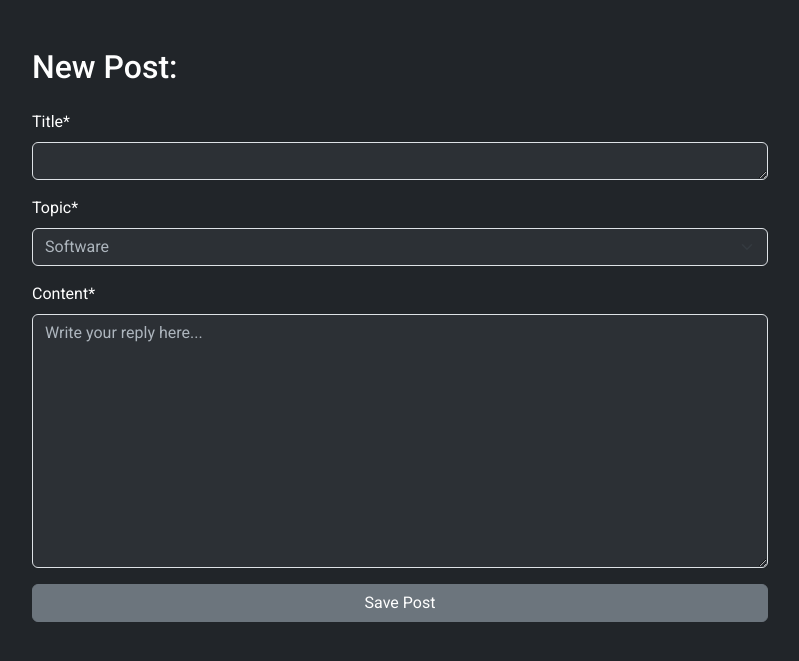
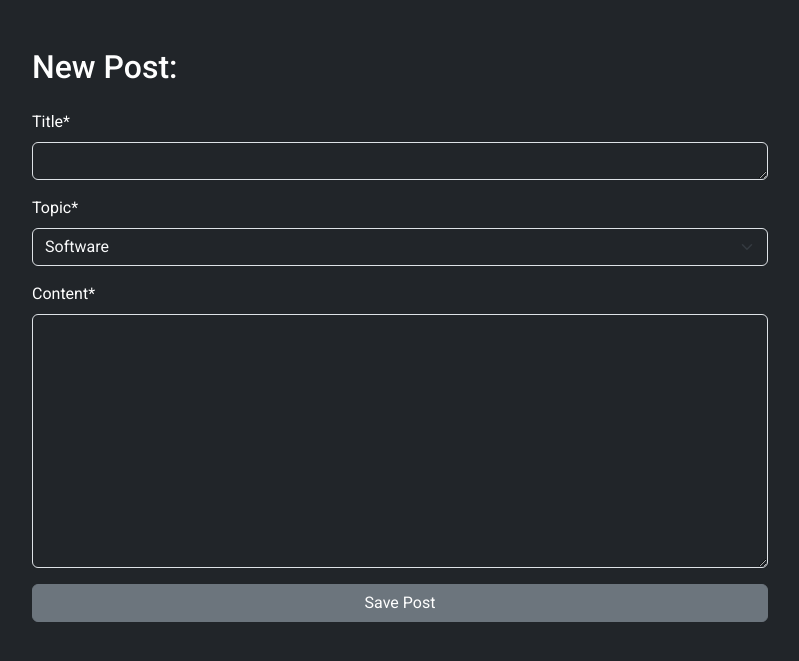
Before and after one commit to KafetzisThomas/UOI-StudyNotes, a Django app: page /new_post/ in a window 1280 px wide. Shown: the part 57-718 px from the top of the page, without its empty margins (240-1039 px from the left). Run offline with Django 5.2, Linux system fonts and the light colour scheme; the visitor is signed in with stand-in values (Sample User, id 1); some libraries are stand-ins or nearby versions.

Commit message:
Use bootstrap classes whenever it's possible

```diff
--- a/forum/forms.py
+++ b/forum/forms.py
@@ -1,40 +1,43 @@
 from django import forms
-from .models import Post, Reply
+from .models import Post, Reply, TOPICS
 
 
 class PostForm(forms.ModelForm):
+    title = forms.CharField(
+        label="Title",
+        widget=forms.Textarea(
+            attrs={"class": "form-control bg-dark text-light", "rows": 1}
+        ),
+        required=True,
+    )
+    topic = forms.ChoiceField(
+        label="Topic",
+        choices=TOPICS,
+        widget=forms.Select(attrs={"class": "form-control bg-dark text-light"}),
+        required=True,
+    )
+    content = forms.CharField(
+        label="Content",
+        widget=forms.Textarea(
+            attrs={"class": "form-control bg-dark text-light", "rows": 10}
+        ),
+        required=True,
+    )
+
     class Meta:
         model = Post
         fields = ["title", "topic", "content"]
-        widgets = {
-            "title": forms.Textarea(
-                attrs={"style": "background-color: #2c3035; color: #adb5bd;", "rows": 1}
-            ),
-            "topic": forms.Select(
-                attrs={"style": "background-color: #2c3035; color: #adb5bd;"}
-            ),
-            "content": forms.Textarea(
-                attrs={
-                    "class": "custom-textarea",
-                    "style": "background-color: #2c3035; color: #adb5bd;",
-                    "rows": 10,
-                    "placeholder": "Write your reply here...",
-                }
-            ),
-        }
 
 
 class ReplyForm(forms.ModelForm):
+    content = forms.CharField(
+        label="Write your reply here ",
+        widget=forms.Textarea(
+            attrs={"class": "form-control bg-dark text-light", "rows": 10}
+        ),
+        required=True,
+    )
+
     class Meta:
         model = Reply
         fields = ["content"]
-        widgets = {
-            "content": forms.Textarea(
-                attrs={
-                    "class": "custom-textarea",
-                    "style": "background-color: #2c3035; color: #adb5bd;",
-                    "rows": 10,
-                    "placeholder": "Write your reply here...",
-                }
-            ),
-        }
--- a/forum/static/main.css
+++ b/forum/static/main.css
@@ -47,12 +47,7 @@ body {
   color: #adb5bd;
 }
 
+/* Muted text color styles */
 .text-muted {
   color: #adb5bd !important;
 }
-
-/* Text-area placeholder styles */
-.custom-textarea::placeholder {
-  color: #adb5bd;
-  opacity: 1;
-}
--- a/users/templates/users/account.html
+++ b/users/templates/users/account.html
@@ -28,7 +28,7 @@
     <!-- Delete account modal start -->
     <div class="modal fade" id="delete_account_modal" tabindex="-1" aria-labelledby="delete_account_modal_label" aria-hidden="true">
         <div class="modal-dialog modal-dialog-centered">
-            <div class="modal-content" style="background-color: #2c3035;">
+            <div class="modal-content bg-dark">
                 <div class="modal-header">
                     <h1 class="modal-title fs-5 text-light" id="delete_account_modal_label">DELETE ACCOUNT</h1>
                     <button type="button" class="btn-close btn-close-white" data-bs-dismiss="modal" aria-label="Close"></button>
```
Also changed, not shown: forum/templates/forum/post.html (+4 -4 lines).
